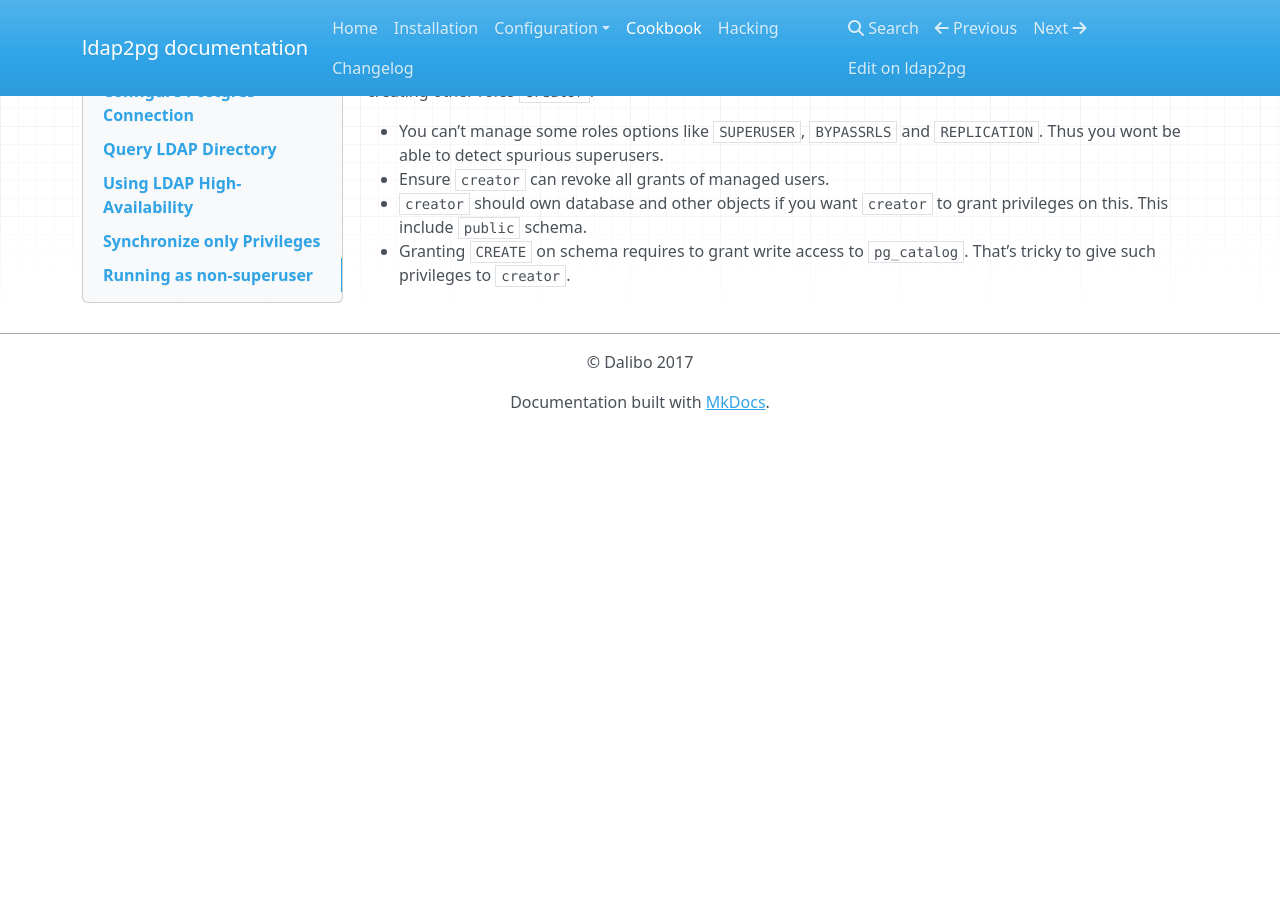
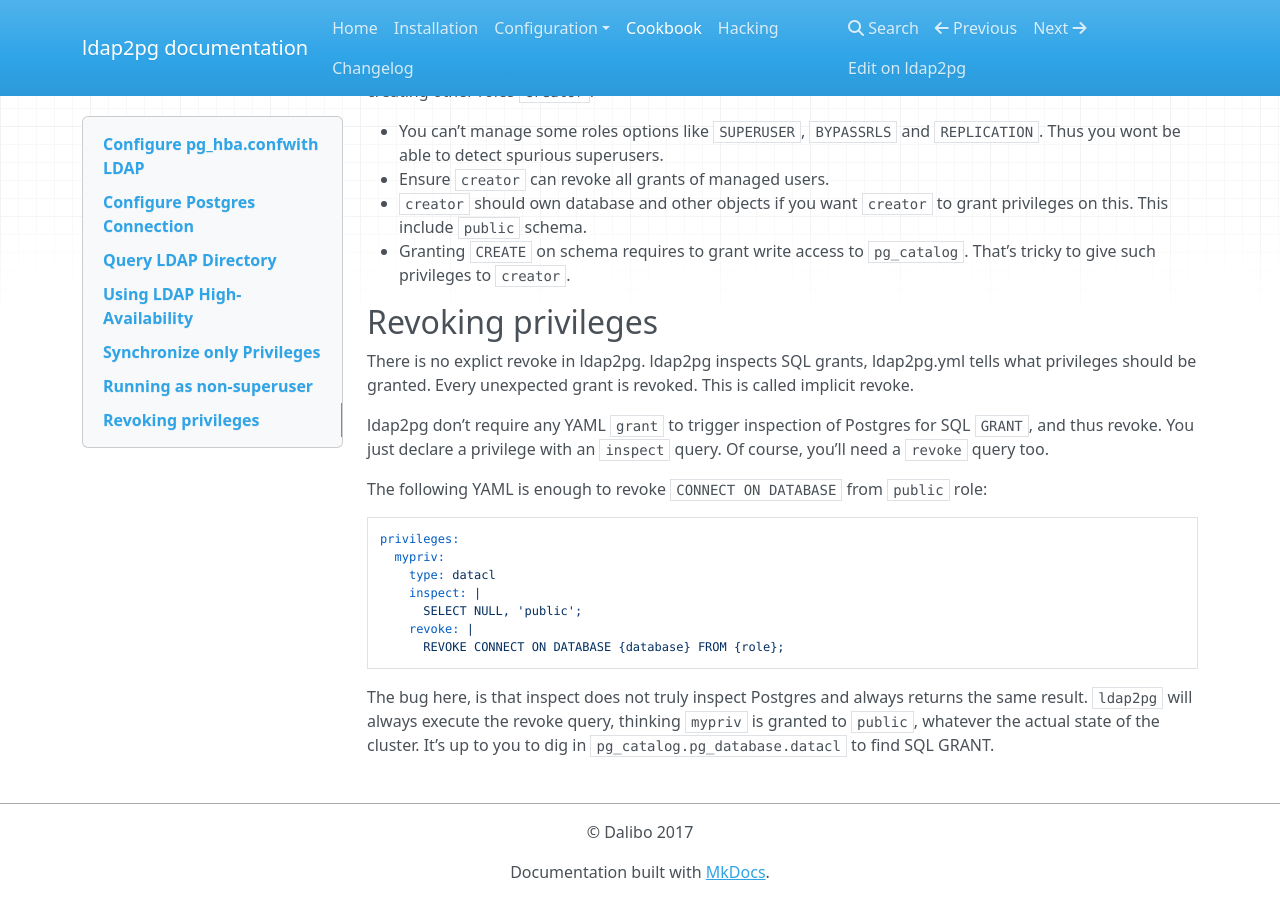
Before and after one commit to dalibo/ldap2pg, an MkDocs documentation site: the page built from docs/cookbook.md, in a window 1280 px wide and 900 px high, scrolled down 3272 px. Built offline with MkDocs 1.6.1, drawn with Linux system fonts in a browser that asks for light colours; nearby versions of some CDN libraries; old or Windows-style settings are respelled for this version of MkDocs; before the commit the page ends 3702 px from its top, so only the background shows below that.

Commit message:
Document implicit revokation

````diff
--- a/docs/cookbook.md
+++ b/docs/cookbook.md
@@ -201,3 +201,31 @@
   privileges on this. This include `public` schema.
 - Granting `CREATE` on schema requires to grant write access to `pg_catalog`.
   That's tricky to give such privileges to `creator`.
+
+
+# Revoking privileges
+
+There is no explict revoke in ldap2pg. ldap2pg inspects SQL grants, ldap2pg.yml
+tells what privileges should be granted. Every unexpected grant is revoked. This
+is called implicit revoke.
+
+ldap2pg don't require any YAML `grant` to trigger inspection of Postgres for SQL
+`GRANT`, and thus revoke. You just declare a privilege with an `inspect` query.
+Of course, you'll need a `revoke` query too.
+
+The following YAML is enough to revoke `CONNECT ON DATABASE` from `public` role:
+
+``` yaml
+privileges:
+  mypriv:
+    type: datacl
+    inspect: |
+      SELECT NULL, 'public';
+    revoke: |
+      REVOKE CONNECT ON DATABASE {database} FROM {role};
+```
+
+The bug here, is that inspect does not truly inspect Postgres and always returns
+the same result. `ldap2pg` will always execute the revoke query, thinking
+`mypriv` is granted to `public`, whatever the actual state of the cluster. It's
+up to you to dig in `pg_catalog.pg_database.datacl` to find SQL GRANT.
````
